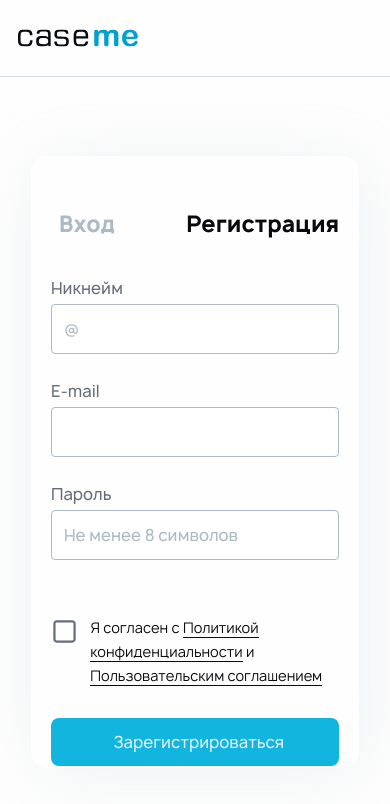
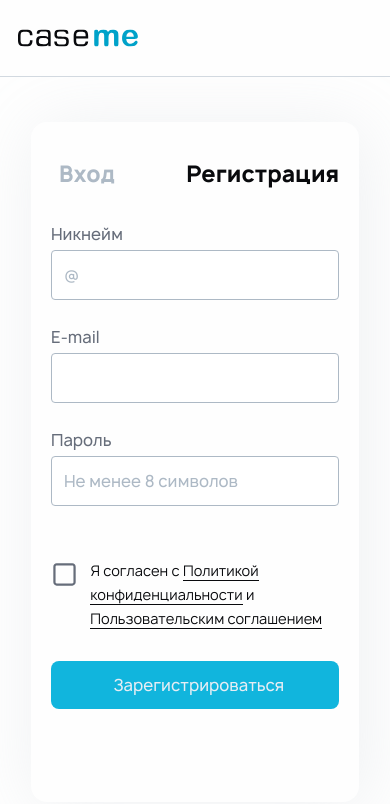
Before and after one commit to VadimVolkovsky/case_me, a React (Create React App) app in the folder frontend/case_me/: page /signup in a window 390 px wide. Shown: the top 804 px of the page. Built offline with nearby package versions, Linux system fonts and the light colour scheme.

Commit message:
fix: верстка всей регистрации

```diff
--- a/frontend/case_me/src/components/Checkbox/Checkbox.css
+++ b/frontend/case_me/src/components/Checkbox/Checkbox.css
@@ -13,7 +13,7 @@
   display: inline-block;
   width: 23.33px;
   height: 23.33px;
-  margin: 0px 14px 51px 2px;
+  margin: 4px 14px 51px 2px;
   cursor: pointer;
 }
 
--- a/frontend/case_me/src/components/PopupTooltip/PopupTooltip.css
+++ b/frontend/case_me/src/components/PopupTooltip/PopupTooltip.css
@@ -8,6 +8,7 @@
   background-color: rgba(102, 109, 122, 20%);
   width: 100vw;
   height: 100vh;
+  z-index: 101;
 }
 
 .popup__content {
@@ -77,12 +78,6 @@
   }
 }
 
-@media (max-width: 768px) {
-  .popup {
-    padding: 396px 0 396px 0;
-  }
-}
-
 @media (max-width: 600px) {
   .popup {
     padding: 292px 0 292px 0;
--- a/frontend/case_me/src/components/Register/Register.css
+++ b/frontend/case_me/src/components/Register/Register.css
@@ -8,8 +8,8 @@
 .registration {
   min-width: 544px;
   min-height: 564px;
-  margin: 16px auto 0;
-  padding: 48px 0 0;
+  margin: 44px auto 0;
+  padding: 40px 0 36px;
   box-shadow: 5px 5px 70px rgba(173, 185, 197, 0.2);
   border-radius: 16px;
 }
@@ -27,6 +27,8 @@
 @media (max-width: 600px) {
   .registration {
     min-width: 328px;
+    min-height: 640px;
+    padding-bottom: 0;
   }
 }
 
@@ -64,11 +66,17 @@
 
 .registration__links {
   list-style: none;
-  padding: 8px 0 40px;
+  padding: 0 0 40px;
   margin: 0;
   display: flex;
   flex-direction: row;
   justify-content: space-between;
+}
+
+@media (max-width: 600px) {
+  .registration__links {
+    padding-bottom: 36px;
+  }
 }
 
 .registration__link {
@@ -158,7 +166,7 @@
 .registration__checkbox-form {
   display: flex;
   flex-direction: row;
-  margin: 0;
+  margin: 28px 0 0;
   padding: 0;
   max-width: 350px;
 }
@@ -166,19 +174,19 @@
 @media (max-width: 1023px) {
   .registration__checkbox-form {
     max-width: 352px;
+
   }
 }
 @media (max-width: 600px) {
   .registration__checkbox-form {
     max-width: 291px;
-    margin: 31px 0 24px 0;
+    margin-bottom: 24px;
   }
 }
 
 @media (max-width: 359px) {
   .registration__checkbox-form {
     max-width: 267px;
-
   }
 }
 
@@ -266,7 +274,7 @@
   background: #11B5DD;
   max-width: 100%;
   padding: 12px 83px;
-  margin: 0 0 56px;
+  margin: 0;
   border-radius: 8px;
   border: none;
 }
```
